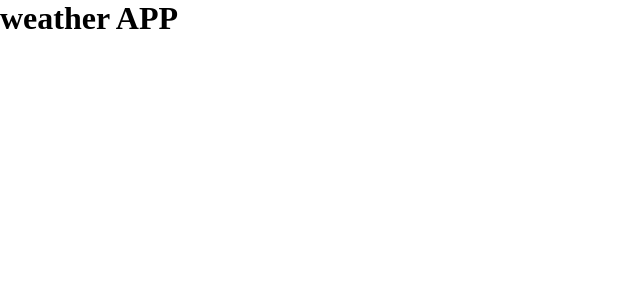
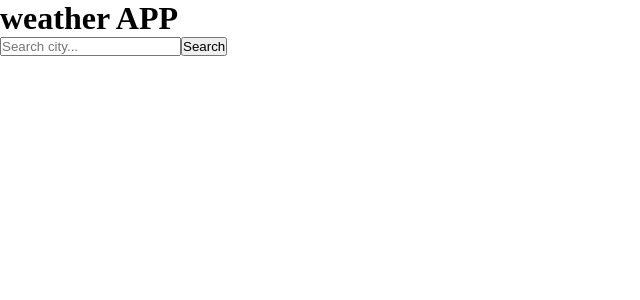
Before and after one commit to huachen8858/weather-app, a Next.js app: page / in a window 1280 px wide. Shown: the top 300 px of the page, without its empty margins (0-640 px from the left). Built offline with nearby package versions, Linux system fonts and the light colour scheme; no server answers.

Commit message:
weather APP search city

```diff
--- a/pages/index.js
+++ b/pages/index.js
@@ -1,10 +1,70 @@
 import Image from "next/image";
+import { useEffect, useState } from "react";
 
+const api = {
+  key: process.env.NEXT_PUBLIC_OPENWEATHER_KEY,
+  base: "https://api.openweathermap.org/data/2.5/",
+};
 
 export default function Home() {
+  const [search, setSearch] = useState("");
+  const [weather, setWeather] = useState({});
+
+  const handleSearch = async () => {
+    try {
+      const response = await fetch(
+        `${api.base}weather?q=${search}&units=metric&APPID=${api.key}`
+      );
+      const data = await response.json();
+      setSearch("")
+
+      if (data) {
+        // console.log(data);
+        setWeather(data);
+      }
+    } catch (ex) {
+      console.log(ex);
+    }
+  };
+
+  // useEffect(() => {
+  //   handleSearch();
+  // });
+
   return (
     <>
-      <h1>weather APP</h1>
+      <header>
+        <h1>weather APP</h1>
+        {/* Search Box */}
+        <div>
+          <input
+            type="text"
+            placeholder="Search city..."
+            value={search}
+            onChange={(e) => setSearch(e.target.value)}
+          />
+          <button onClick={handleSearch}>Search</button>
+        </div>
+        {typeof weather.main !== "undefined" ? (
+          <>
+            {/* Location */}
+            <p>{weather.name ? weather.name : ""}</p>
+            {/* Temperature */}
+            <p>{weather.main.temp ? weather.main.temp : 0}°C</p>
+            {/* Condition */}
+            <p>{weather.weather[0].main ? weather.weather[0].main : ""}</p>
+            <p>
+              (
+              {weather.weather[0].description
+                ? weather.weather[0].description
+                : ""}
+              )
+            </p>
+          </>
+        ) : (
+          ""
+        )}
+      </header>
     </>
   );
 }
```
Also changed, not shown: 2 other files (tests, documents, lock files or other folders).
